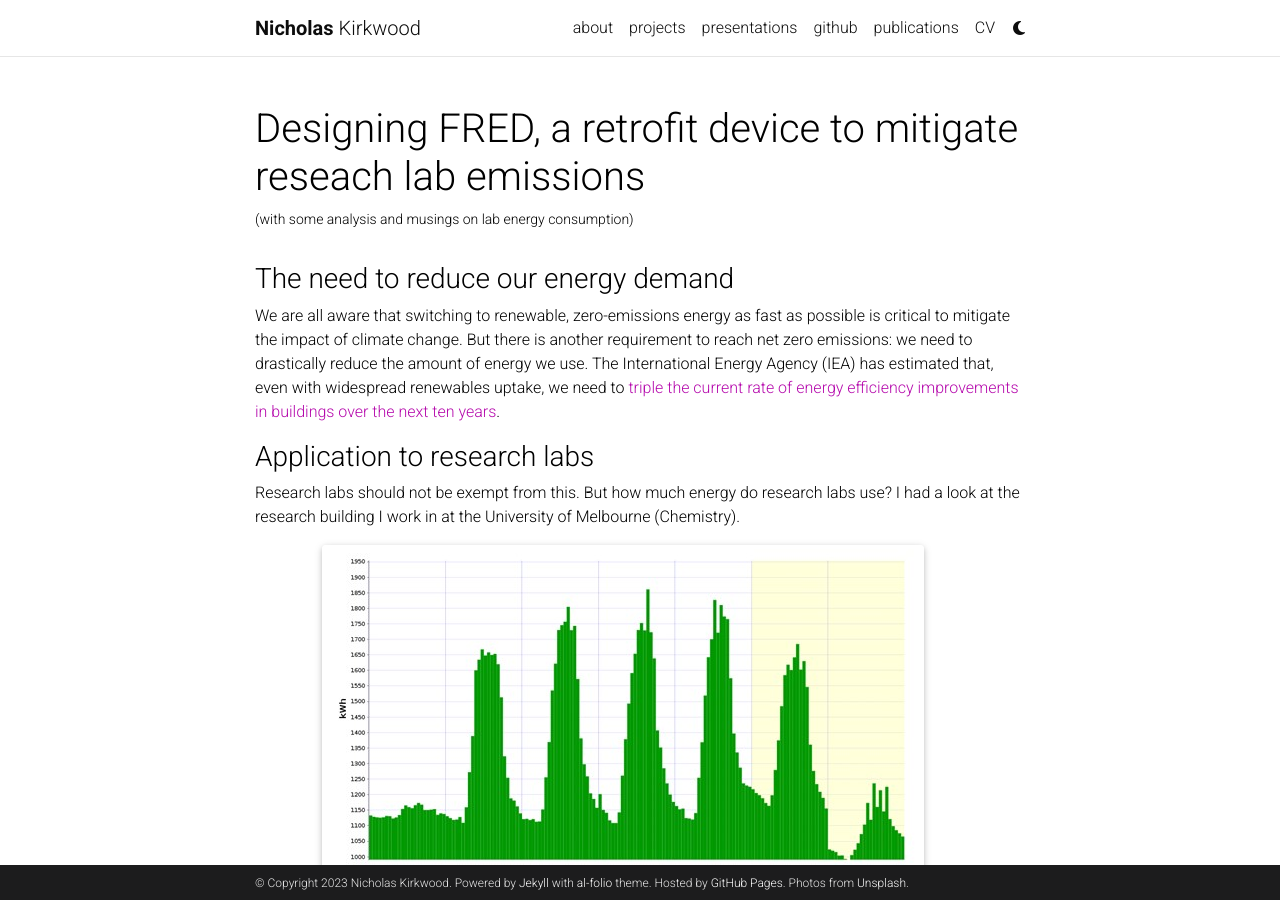
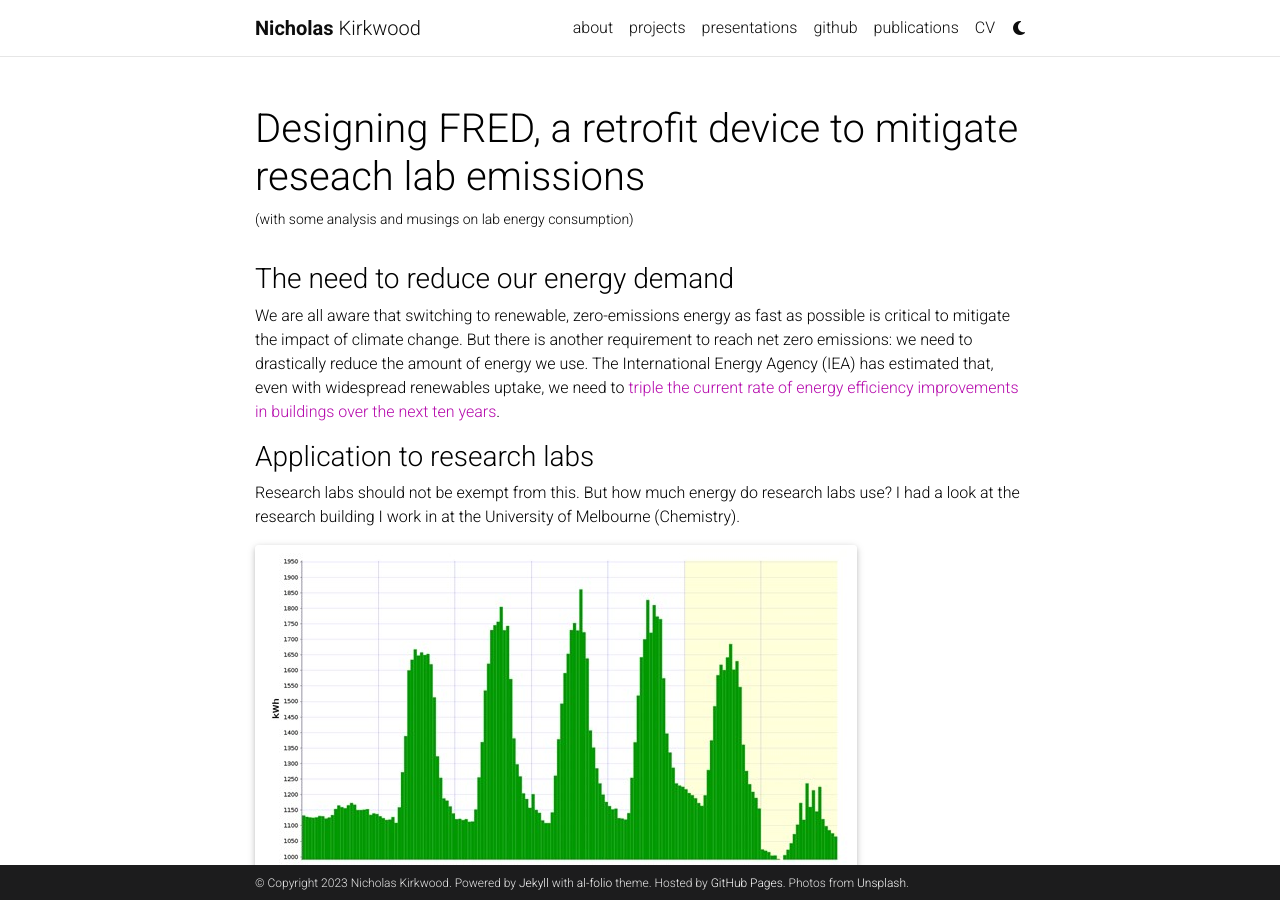
Before and after one commit to nrmkirkwood/nrmkirkwood.github.io, a Jekyll site: the page built from _projects/fumehoodfred.md, in a window 1280 px wide and 900 px high. Built offline with Jekyll 4.4.1, drawn with Linux system fonts in a browser that asks for light colours; full-size pictures stand in for the smaller copies a plugin makes; comment, search, counter and statistics services are not loaded; a style sheet for code colours, icons or effects is not loaded.

Commit message:
Update fumehoodfred.md

```diff
--- a/_projects/fumehoodfred.md
+++ b/_projects/fumehoodfred.md
@@ -17,10 +17,10 @@
 Research labs should not be exempt from this. But how much energy do research labs use? I had a look at the research building I work in at the University of Melbourne (Chemistry).
 
 <div class="row justify-content-sm-center">
-    <div class="col-sm-10 mt-3 mt-md-0">
+    <div class="col-sm-12 mt-3 mt-md-0">
         {% include figure.html path="assets/img/fhf-chem-week.jpg" title="Chemistry Building hourly energy consumption over 1 week" class="img-fluid rounded z-depth-1" %}
     </div>
-    <div class="col-sm-10 mt-3 mt-md-0">
+    <div class="col-sm-12 mt-3 mt-md-0">
         {% include figure.html path="assets/img/fhf-chem-year.jpg" title="Chemistry Building daily energy consumption over 1 year" class="img-fluid rounded z-depth-1" %}
     </div>
 </div>
@@ -34,7 +34,7 @@
 
 These numbers are hard to understand without a comparison to other industries or residential energy use. To do this, I’ll take average/typical numbers for energy use (per year) for each sector and divide by area of floor space. This might seem a little arbitrary - why not divide by number of people working in each building - but it’s how the data is presented in the [DCCEW “Commercial Buildings Energy Consumption Baseline Study 2022”](https://www.energy.gov.au/publications/commercial-buildings-energy-consumption-baseline-study-2022) which makes it a convenient way to compare energy consumption. For residential, I took the average home energy use in Victoria from the [AER Residential Energy consumption benchmarks (Table 9, averaged across all DNSPs)](https://www.aer.gov.au/system/files/Residential%20energy%20consumption%20benchmarks%20-%209%20December%202020_0.pdf) and the average floor area of a new house in Victoria in 2020-2021 from the [ABS](https://www.abs.gov.au/articles/average-floor-area-new-residential-dwellings).
 
-<div class="row">
+<div class="row justify-content-sm-center">
     <div class="col-sm-8 mt-3 mt-md-0">
         {% include figure.html path="assets/img/fhf-building-energy-use.jpg" title="Energy use of buildings in different sectors" class="img-fluid rounded z-depth-1" %}
     </div>
@@ -83,7 +83,7 @@
 
 The result was FRED (Fumehood Reduction in Energy Device). FRED is a cheap fumehood retrofit using a Raspberry Pi Pico (under AUD$10 at the time of writing) and a few off-the-shelf electronic items (two buzzers and a magnetic switch). The whole thing costs just $20-25 per fumehood. I also designed a little 3D printable case that helps to enclose it all and line up the sensors.
 
-<div class="row">
+<div class="row justify-content-sm-center">
     <div class="col-sm-6 mt-3 mt-md-0">
         {% include figure.html path="assets/img/fhf-final.jpg" title="Latest FRED" class="img-fluid rounded z-depth-1" %}
     </div>
@@ -112,7 +112,7 @@
 
 Anecdotally, the fume hoods spend a lot more time closed now. The Raspberry Pi at the heart of FRED is easily capable of data logging so I ran a long-term experiment to see if FRED had a meaningful effect. I left FRED with the buzzing noises (and Teams posts) off in a fume hood for 1 month to log baseline data, then turned on FRED’s buzzers and posting and recorded for another month the effect on how often and how long the fumehood was left open. Using the [LBL fumehood energy use calculator available online](https://fumehoodcalculator.lbl.gov/) with inputs based on our fume hoods, I converted time left open into an estimated energy consumption and plotted the results.
 
-<div class="row">
+<div class="row justify-content-sm-center">
     <div class="col-sm-6 mt-3 mt-md-0">
         {% include figure.html path="assets/img/fhf-results.jpg" title="results of FRED trial" class="img-fluid rounded z-depth-1" %}
     </div>
```
